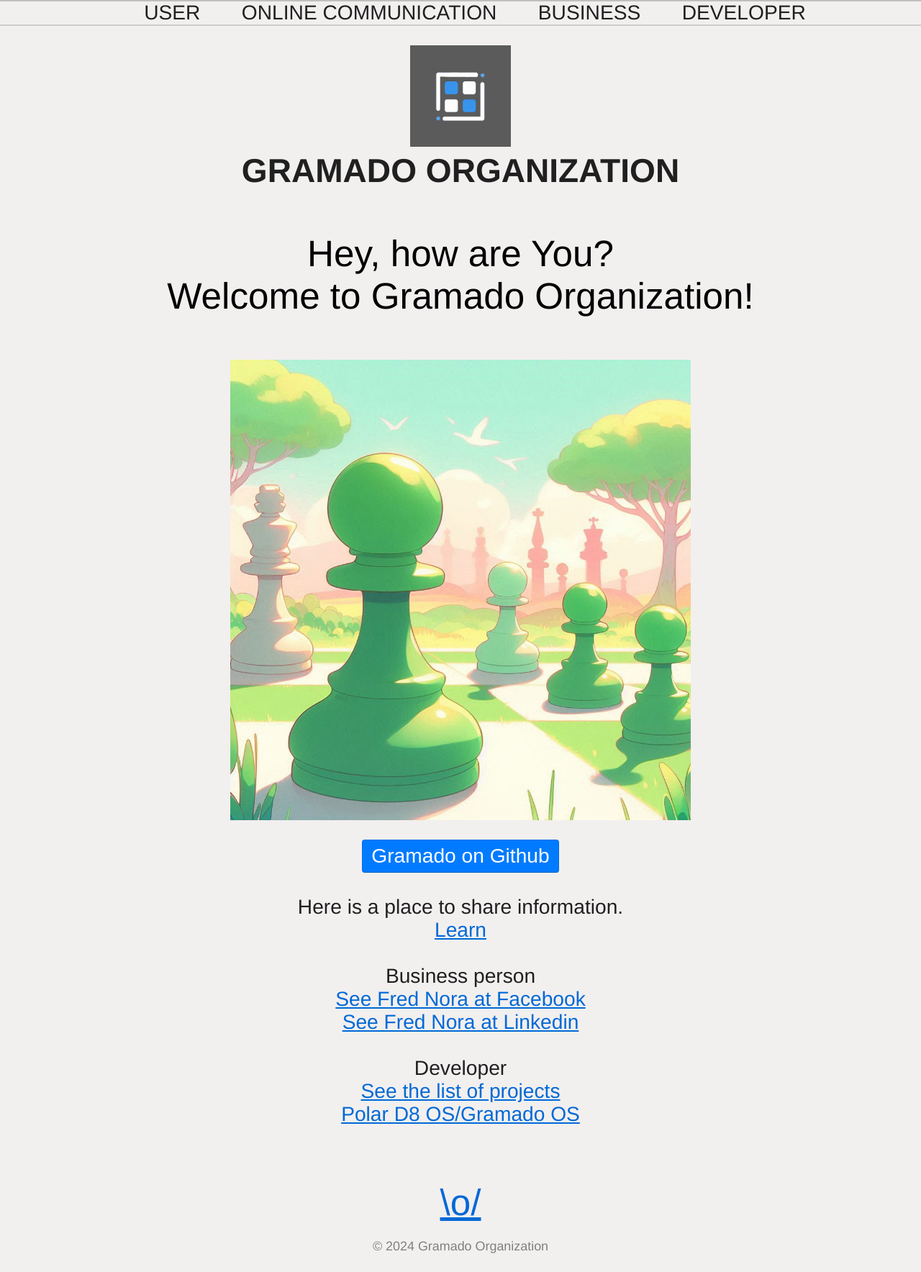
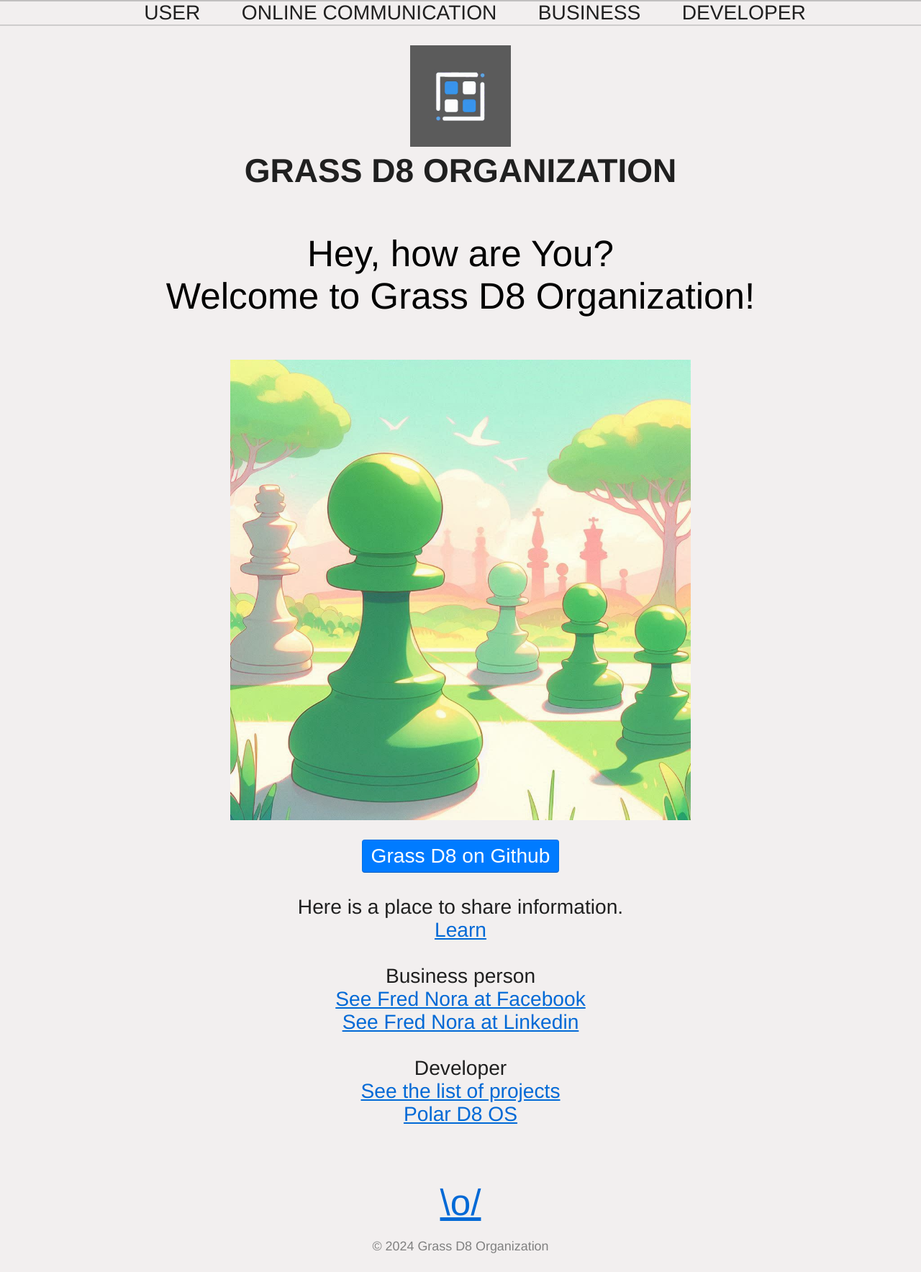
Before and after one commit to gramado/gramado.github.io, a PHP site: page /index.html in a window 1280 px wide. Shown: the whole page at 72% size. Run offline with PHP 8.4, Linux system fonts and the light colour scheme.

Commit message:
index: Update for Grass D8 Organization.

```diff
--- a/assets/js/gramado.js
+++ b/assets/js/gramado.js
@@ -54,8 +54,8 @@
     return __gramado_status;
 }
 
-function gramadoVisitGramadoOnGithub(){
-    window.open("https://github.com/gramado");
+function gramadoVisitGrassD8OnGithub(){
+    window.open("https://github.com/grassd8");
 }
 
 // ---------------------------------------
--- a/index.html
+++ b/index.html
@@ -5,7 +5,7 @@
 <head>
 <meta
     charset="UTF-8">
-<title>Gramado Organization</title>
+<title>Grass D8 Organization</title>
 <meta
     name="viewport"
     content="width=device-width, initial-scale=1.0">
@@ -50,9 +50,9 @@
             <img
                 class="gramado-header-image"
                 src="./assets/img/gramado-org.png"
-                alt="Gramado Organization">
+                alt="Grass D8 Organization">
 
-            <h1>Gramado Organization</h1>
+            <h1>Grass D8 Organization</h1>
         </div>
     </header>
 
@@ -61,7 +61,7 @@
 
         <div class="gramado-container">
         <br>Hey, how are You?
-        <br>Welcome to Gramado Organization!
+        <br>Welcome to Grass D8 Organization!
         </div>
 
         <div class="gramado-container">
@@ -77,8 +77,8 @@
             class="gramado-button"
             type="button"
             id="button-01"
-            onclick="gramadoVisitGramadoOnGithub()" >
-            Gramado on Github
+            onclick="gramadoVisitGrassD8OnGithub()" >
+            Grass D8 on Github
         </button>
         </div>
 
@@ -106,7 +106,7 @@
         <div class="gramado-container gramado-text">
         <br>Developer
         <br><a href="https://gramado.github.io/projects">See the list of projects</a>
-        <br><a href="https://github.com/polard8">Polar D8 OS/Gramado OS</a>
+        <br><a href="https://github.com/polard8">Polar D8 OS</a>
         </div>
         <br>
         <div class="gramado-container">
@@ -117,7 +117,7 @@
     <!-- Footer -->
     <footer>
         <div class="gramado-footer">
-        <br>&copy; 2024 Gramado Organization
+        <br>&copy; 2024 Grass D8 Organization
         </div>
     </footer>
 
--- a/search/search.php
+++ b/search/search.php
@@ -6,14 +6,14 @@
 
 <head>
 <meta charset="UTF-8">
-<title>Gramado</title>
+<title>Grass D8</title>
 
     <meta
         name="viewport"
         content="width=device-width, initial-scale=1.0">
     <meta
         name="description"
-        content="Gramado Organization">
+        content="Grass D8 Organization">
     <meta
         name="author"
         content="Fred Nora">
```
